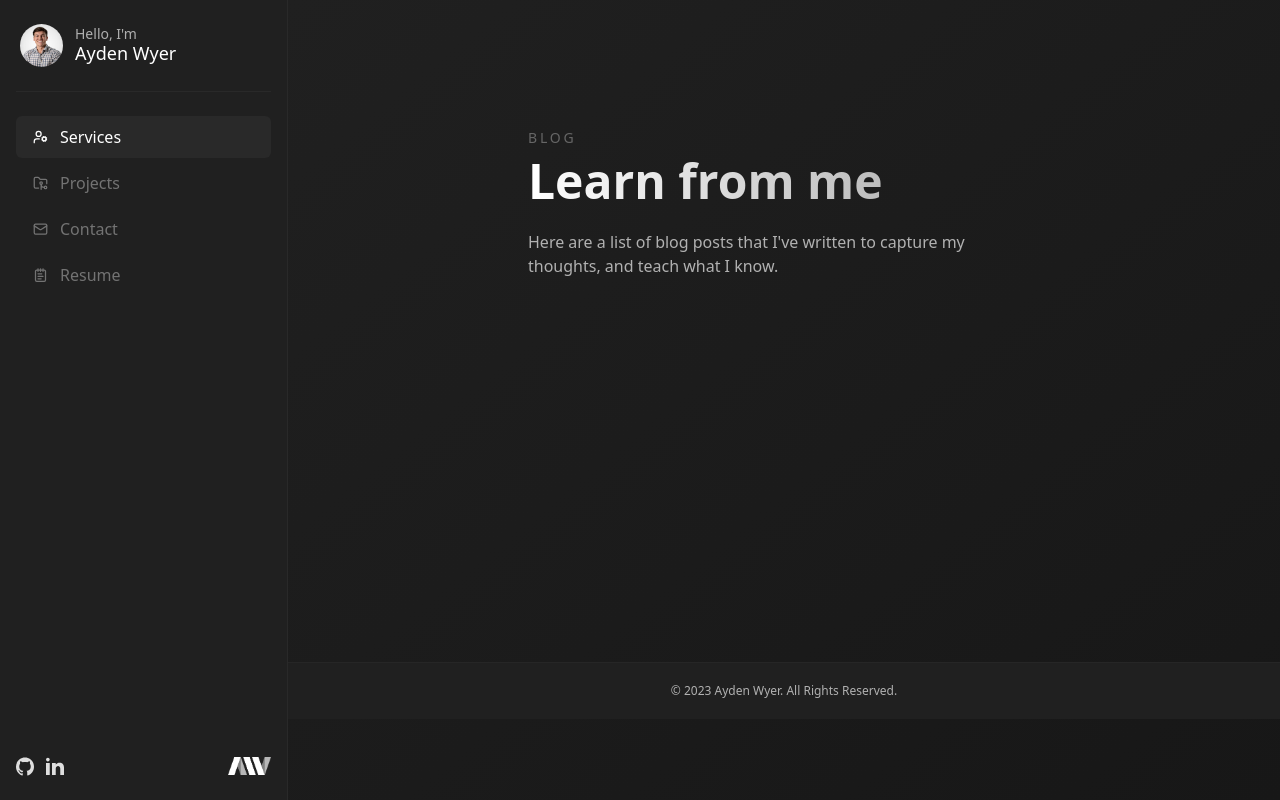
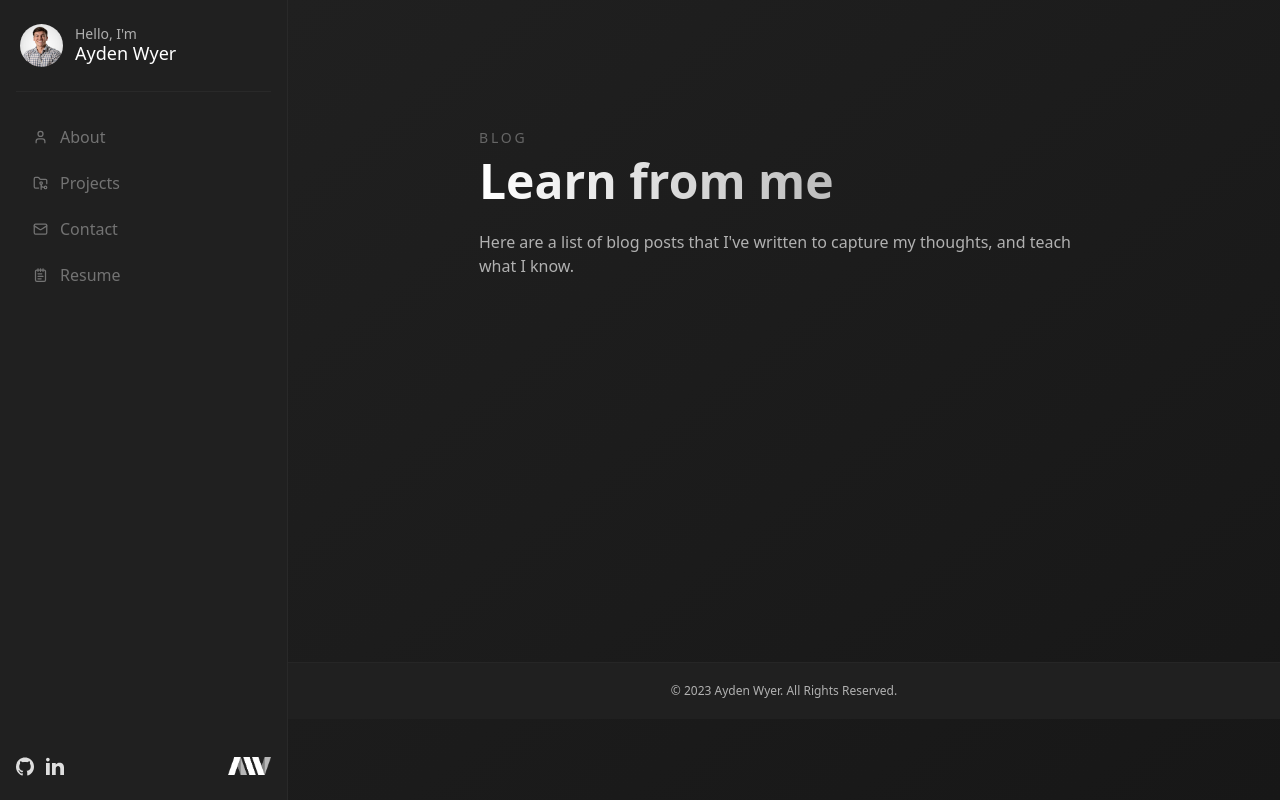
Before and after one commit to aydenwyer/my-personal-portfolio, a Next.js app: page /blog in a window 1280 px wide. Built offline with nearby package versions, Linux system fonts and the light colour scheme.

Commit message:
Design changes

```diff
--- a/src/app/layout.tsx
+++ b/src/app/layout.tsx
@@ -26,12 +26,12 @@ export default function RootLayout({
           "h-full bg-neutral-900 text-[#b1b1b1] font-regular scroll-smooth"
         }
       >
-        <Toaster position="bottom-center"/>
+        <Toaster position="bottom-center" />
         <main className="flex h-[100vh] w-[100vw]">
           <ActiveSectionContextProvider>
             <Navbar />
             <section className="bg-gradient-to-br from-[#202020] to-[#171717] grow overflow-y-auto flex flex-col items-center pt-32 scroll-smooth">
-              <div className="z-10 flex flex-col gap-32 w-full items-center h-fit px-5 max-w-[580px]">
+              <div className="z-10 flex flex-col gap-32 w-full items-center h-fit px-5 max-w-[650px]">
                 {children}
               </div>
               <Footer />
--- a/src/app/page.tsx
+++ b/src/app/page.tsx
@@ -10,7 +10,7 @@ export const metadata: Metadata = {
 
 export default function Home() {
   return (
-    <section className="flex flex-col gap-44">
+    <section className="flex flex-col gap-44 w-full">
       <Services />
       <Projects />
       <Contact />
--- a/src/components/Card.tsx
+++ b/src/components/Card.tsx
@@ -9,7 +9,7 @@ type Project = {
   tech?: string[];
   redirect?: string;
   imageWidth?: "sm" | "md" | "lg" | "xl" | "full";
-	className?: string
+  className?: string;
 };
 
 const Card = ({
@@ -19,13 +19,16 @@ const Card = ({
   image,
   imageWidth,
   redirect,
-	className
+  className,
 }: Project) => {
   return (
     <Link
       href={redirect || ""}
       target={redirect ? "_blank" : ""}
-			className={clsx("max-w-xl hover:backdrop-blur-[2px] flex flex-col sm:flex-row gap-9 items-start card cursor-pointer p-5 rounded-md border-[1px] group border-transparent hover:bg-white/[.02] hover:border-[#303030] transition-all ease-out duration-150", className)}
+      className={clsx(
+        "w-full hover:backdrop-blur-[2px] flex flex-col sm:flex-row gap-9 items-start card cursor-pointer p-5 rounded-md border-[1px] group border-transparent hover:bg-white/[.02] hover:border-[#303030] transition-all ease-out duration-150",
+        className
+      )}
     >
       {image && (
         <div
@@ -38,7 +41,7 @@ const Card = ({
               : imageWidth === "xl"
               ? "!w-72"
               : imageWidth === "full"
-							? 'w-full'
+              ? "w-full"
               : "!w-44"
           )}
           style={{ backgroundImage: `url(${image})` }}
@@ -53,10 +56,10 @@ const Card = ({
           <p>{paragraph}</p>
         </div>
         {tech && (
-					<ul className="grid grid-flow-col auto-cols-min gap-3">
+          <ul className="grid grid-flow-col auto-cols-min gap-2">
             {tech.map((item, key) => (
               <li
-								className="place-self-start rounded-full px-4 py-1 bg-gradient-to-br from-white/20 to-white/10 border-[1px] border-neutral-500 text-white text-sm"
+                className="place-self-start rounded-full px-2 py-1 border-[1px] border-[#3d3d3d] bg-[#2c2c2c] text-white text-sm"
                 key={key}
               >
                 {item}
--- a/src/components/ContactSection.tsx
+++ b/src/components/ContactSection.tsx
@@ -20,7 +20,7 @@ const ContactSection = () => {
   }, [inView]);
 
   return (
-    <section id="contact" className="scroll-m-28" ref={ref}>
+    <section id="contact" className="scroll-m-28 w-full" ref={ref}>
       <Heading preheader="contact" header="Get in touch" />
       <ContactForm />
     </section>
--- a/src/components/NavLinkList.tsx
+++ b/src/components/NavLinkList.tsx
@@ -2,7 +2,7 @@
 
 import { NAV_LINKS } from "@/lib/_constants";
 import NavLink, { Link } from "./NavLink";
-import { FolderGit2, Mail, NotepadText, UserCog } from "lucide-react";
+import { FolderGit2, Mail, NotepadText, User, UserCog } from "lucide-react";
 
 export default function NavNameTag() {
   return (
@@ -11,8 +11,8 @@ export default function NavNameTag() {
         {NAV_LINKS.map((link: Link, key: number) => (
           <li key={key}>
             <NavLink link={link}>
-              {link.linkName === "Services" ? (
-                <UserCog width={15} />
+              {link.linkName === "About" ? (
+                <User width={15} />
               ) : link.linkName === "Projects" ? (
                 <FolderGit2 width={15} />
               ) : link.linkName === "Contact" ? (
--- a/src/components/ProjectSection.tsx
+++ b/src/components/ProjectSection.tsx
@@ -21,17 +21,18 @@ const ProjectSection = () => {
   }, [inView]);
 
   return (
-    <section id="projects" className="scroll-m-28" ref={ref}>
+    <section id="projects" className="scroll-m-28 w-full" ref={ref}>
       <Heading
         preheader="projects"
         header="What I've been up to"
         paragraph="Here are the projects that I’ve completed to showcase my skills in coding and creating high-level design."
       />
-      <div className="flex flex-col gap-2">
+      <div className="flex flex-col gap-2 w-full">
         {Projects.map((project, key) => (
           <Card
             key={key}
             image={project.image}
+            imageWidth="sm"
             heading={project.projectName}
             paragraph={project.projectDesc}
             tech={project.tech}
--- a/src/components/SectionHeading.tsx
+++ b/src/components/SectionHeading.tsx
@@ -1,12 +1,20 @@
+import clsx from "clsx";
+
 type Heading = {
   preheader: string;
   header: string;
   paragraph?: string;
+  className?: string;
 };
 
-const SectionHeading = ({ preheader, header, paragraph }: Heading) => {
+const SectionHeading = ({
+  preheader,
+  header,
+  paragraph,
+  className,
+}: Heading) => {
   return (
-    <div className="flex flex-col gap-4 max-w-lg mb-20">
+    <div className={clsx("flex flex-col gap-4 w-full mb-20", className)}>
       <div>
         <h3 className="text-sm uppercase tracking-[.2em] text-[#666666]">
           {preheader}
--- a/src/components/ServicesSection.tsx
+++ b/src/components/ServicesSection.tsx
@@ -16,18 +16,32 @@ const ServicesSection = () => {
 
   useEffect(() => {
     if (inView && Date.now() - timeOfLastClick > 1000) {
-      setActiveSection("Services");
+      setActiveSection("About");
     }
   }, [inView]);
 
   return (
-    <section id="services" className="scroll-m-40" ref={ref}>
-      <Heading
-        preheader="services"
-        header="What I can do for you"
-        paragraph="I offer a variety of services that will help give your business the visual identity it deserves."
-      />
-      <div className="flex gap-2">
+    <section id="about" className="scroll-m-40 w-full" ref={ref}>
+      <Heading preheader="about" header="Here's my story" className="mb-10" />
+      <p className="mb-5">
+        As a Computer Science major at{" "}
+        <strong className="text-white">Kansas State University</strong>, I bring
+        a unique blend of technical expertise and creative flair to the table.
+        With a focus on{" "}
+        <strong className="text-white">software development</strong> and{" "}
+        <strong className="text-white">design</strong>, I thrive on crafting
+        visually stunning applications and websites that not only{" "}
+        <strong className="text-white">function flawlessly</strong> but also{" "}
+        <strong className="text-white">captivate audiences</strong>. With a keen
+        eye for detail, I'm driven to push boundaries and deliver impactful
+        solutions that leave a lasting impression.
+      </p>
+      <p>
+        When I'm not applying my expertise, I'm involved in{" "}
+        <strong className="text-white">videography, golf</strong> or{" "}
+        <strong className="text-white">watersports</strong>.
+      </p>
+      {/* <div className="flex gap-2">
         {Services.map((service, key) => (
           <Card
             key={key}
@@ -38,7 +52,7 @@ const ServicesSection = () => {
             className="items-center sm:flex-col flex-1"
           />
         ))}
-      </div>
+      </div> */}
     </section>
   );
 };
--- a/src/lib/_constants.ts
+++ b/src/lib/_constants.ts
@@ -2,36 +2,36 @@ const NAV_ICONS = [
   {
     name: "Github Icon",
     src: "/github.svg",
-        link: "https://github.com/aydenwyer"
+    link: "https://github.com/aydenwyer",
   },
   {
     name: "LinkedIn Icon",
     src: "/linked-in.svg",
-        link: "https://www.linkedin.com/in/aydenwyer/"
-    }
-]
+    link: "https://www.linkedin.com/in/aydenwyer/",
+  },
+];
 
 const NAV_LINKS = [
   {
-        link: "/#services",
-        linkName: "Services"
+    link: "/#about",
+    linkName: "About",
   },
   {
     link: "/#projects",
-        linkName: "Projects"
+    linkName: "Projects",
   },
   {
     link: "/#contact",
-        linkName: "Contact"
+    linkName: "Contact",
   },
   {
     link: "/resume",
-        linkName: "Resume"
+    linkName: "Resume",
   },
   // {
   //     link: "/blog",
   //     linkName: "Blog"
   // },
-]
+];
 
 export { NAV_LINKS, NAV_ICONS };
```
Also changed, not shown: src/components/ContactForm.tsx (+15 -6 lines), src/lib/_projects.ts (+8 -0 lines). Lines whose indentation alone changed are shown as unchanged.
